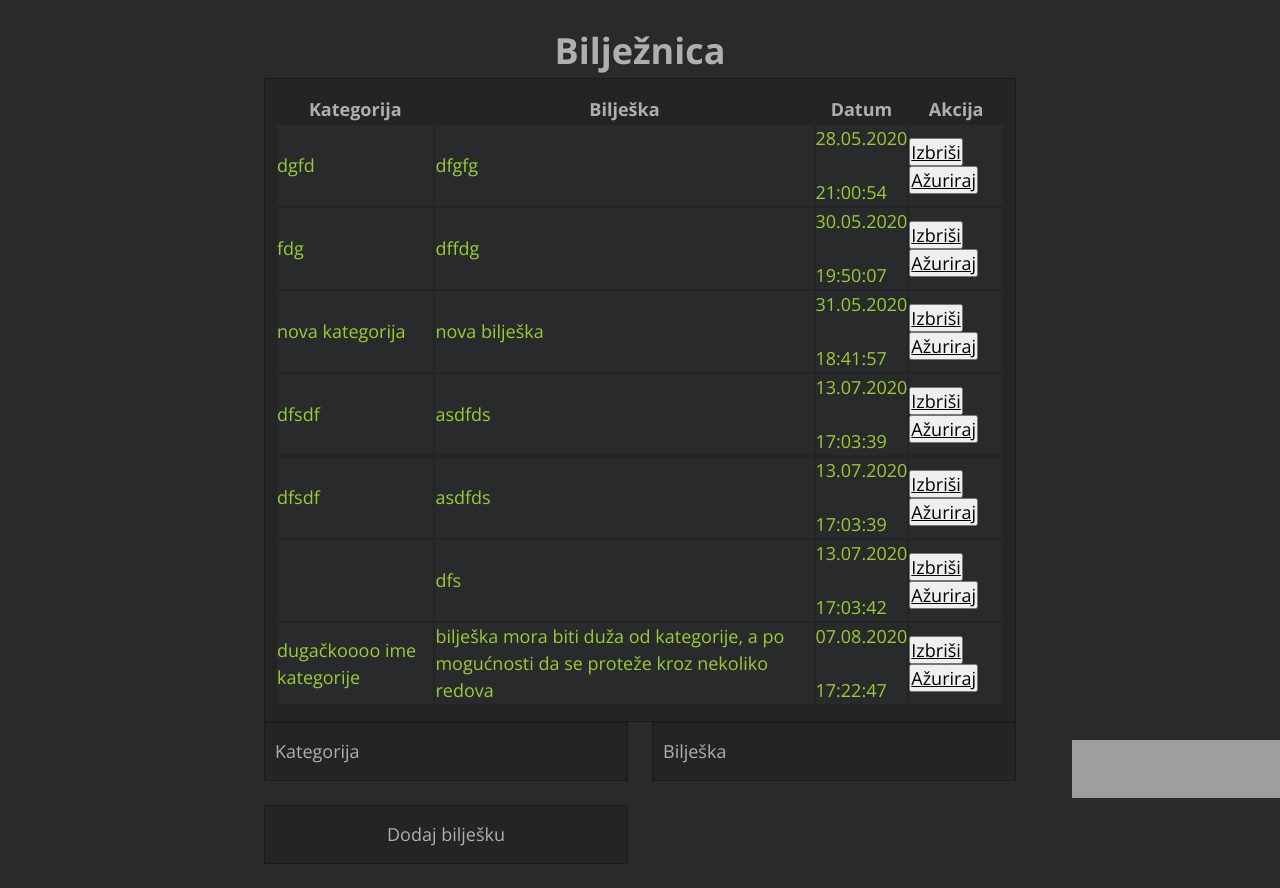
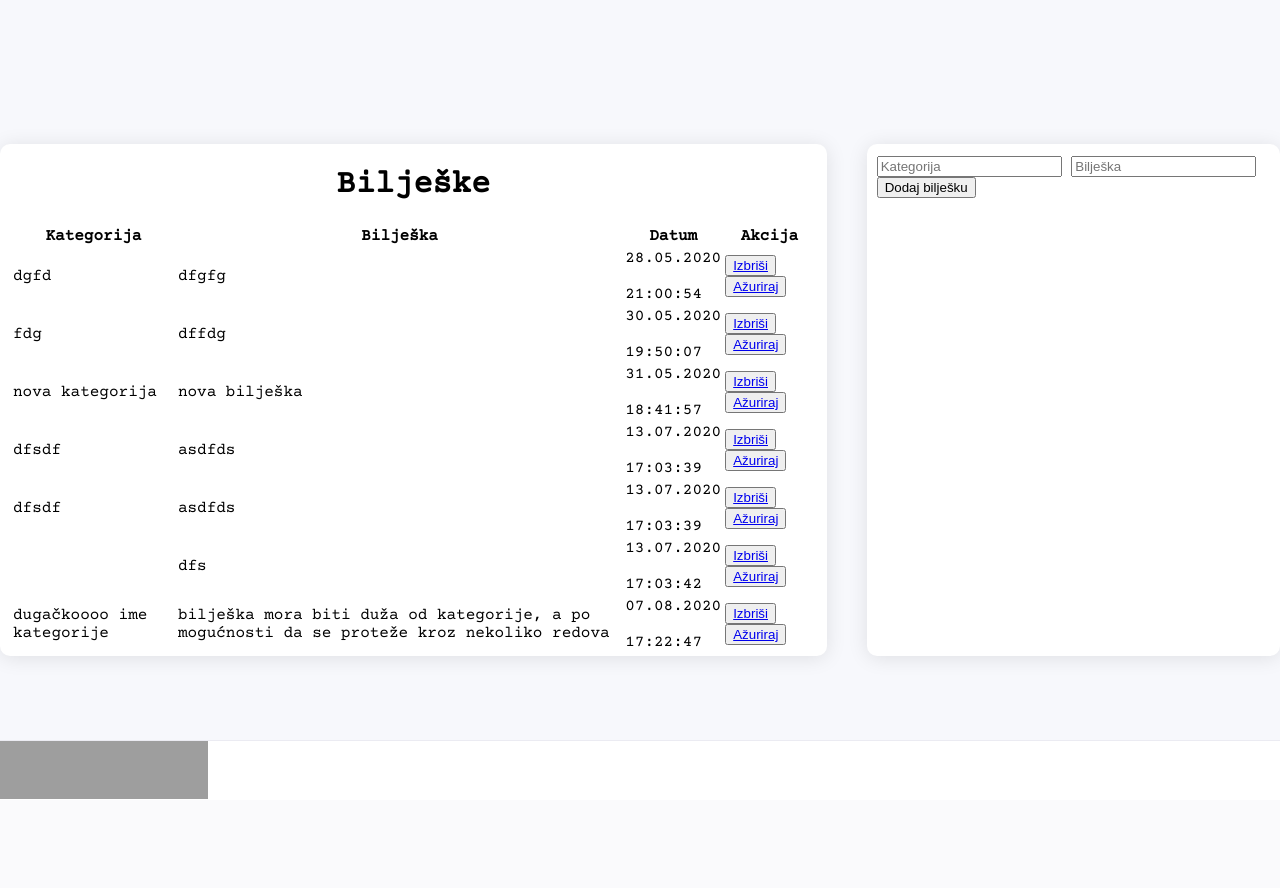
Before and after one commit to senf-f/biljeske-flask, a Flask app: page / in a window 1280 px wide. After the commit the page ends 799 px from the top, so only its background shows below. Run offline with Flask 2, Linux system fonts and the light colour scheme; data comes from the database, SQL or seed files in the repository; both versions use the stored data as it was after the commit; grey boxes are pictures that could not be loaded.

Commit message:
renoviranje css-a

```diff
--- a/static/css/traversy.css
+++ b/static/css/traversy.css
@@ -0,0 +1,57 @@
+@import url('https://fonts.googleapis.com/css2?family=Courier+Prime&family=Open+Sans+Condensed:wght@300&display=swap');
+
+* {
+    box-sizing: border-box;
+}
+
+body {
+    background-color: #f7f8fc;
+    font-family: 'Courier Prime', monospace;
+    display: flex;
+    align-items: center;
+    justify-content: center;
+    height: 100vh;
+    margin: 0;
+}
+
+.container {
+    display: grid;
+    grid-template-columns: 2fr 1fr;
+    gap: 40px;
+    width: fit-content;
+    margin: auto;
+}
+
+.card {
+    background-color: #fff;
+    border-radius: 10px;
+    box-shadow: 0 2px 20px rgba(0,0,0,0.1);
+    overflow: hidden;
+    width: fit-content;
+    padding: 2px 10px;
+}
+
+.form {
+    border-radius: 5px;
+    margin: 10px 0;
+    display: flex;
+    justify-items: center;
+}
+
+#footer {
+    position: fixed;
+    bottom: 0px;
+    width: 100%;
+    height: 60px;
+    background-color: #fff;
+    border-top: 1px solid #EBEBF2;
+    font-size: 12px;
+    color: #7D7A9E;
+    z-index: 3;
+}
+
+@media (max-width: 900px) {
+    .container {
+        grid-template-columns: 2fr;
+    }
+}
--- a/templates/base.html
+++ b/templates/base.html
@@ -4,15 +4,20 @@
     <meta charset="UTF-8">
     <meta name="viewport" content="width=device-width, initial-scale=1.0">
     <link rel="icon" type="image/x-icon" href="{{ url_for('static', filename='css/favicon.ico') }}">
-    <link rel="stylesheet" href="{{ url_for('static', filename='css/dark.css') }}">
+    <link rel="stylesheet" href="{{ url_for('static', filename='css/traversy.css') }}">
     {% block head %}{% endblock %}
 
 </head>
 <body>
     {% block body %}{% endblock %}
-    <footer id="footer" style="position: fixed; bottom: 0px; width: 100%; height: 60px;">
+    <footer id="footer">
         <div class="footer-content">
             <a href="https://stackexchange.com/users/12016659/mate-mr%c5%a1e"><img src="https://stackexchange.com/users/flair/12016659.png" width="208" height="58" alt="profile for Mate Mrše on Stack Exchange, a network of free, community-driven Q&amp;A sites" title="profile for Mate Mrše on Stack Exchange, a network of free, community-driven Q&amp;A sites" /></a>
+            <div>Kontakt:
+                <p>email:</p>
+                <p>linkedIn:</p>
+                <p>github:</p>
+            </div>
         </div>
     </footer>
 </body>
--- a/templates/index.html
+++ b/templates/index.html
@@ -5,12 +5,12 @@
 {% endblock %}
 
 {% block body %}
-<div class="content">
-    <h1 style="text-align: center;">Bilježnica</h1>
+<div class="container">
+    <div class="card">
+        <h1 style="text-align: center;">Bilješke</h1>
         {% if notes|length < 1 %}
         <h4 style="text-align: center;">Bilježnica je prazna. Upiši prvu bilješku:</h4>
         {% else %}
-    <div style="overflow-x:auto;">
         <table>
             <tr>
                 <th>Kategorija</th>
@@ -38,6 +38,7 @@
         </table>
     </div>
     {% endif %}
+    <div class="card">
         <div class="form">
             <form class='my-form' action='/' method='POST'>
                 <div class='grid grid-2'>
@@ -48,4 +49,5 @@
             </form>
         </div>
     </div>
+</div>
 {% endblock %}
```
Also changed, not shown: test.db. Lines whose indentation alone changed are shown as unchanged.
